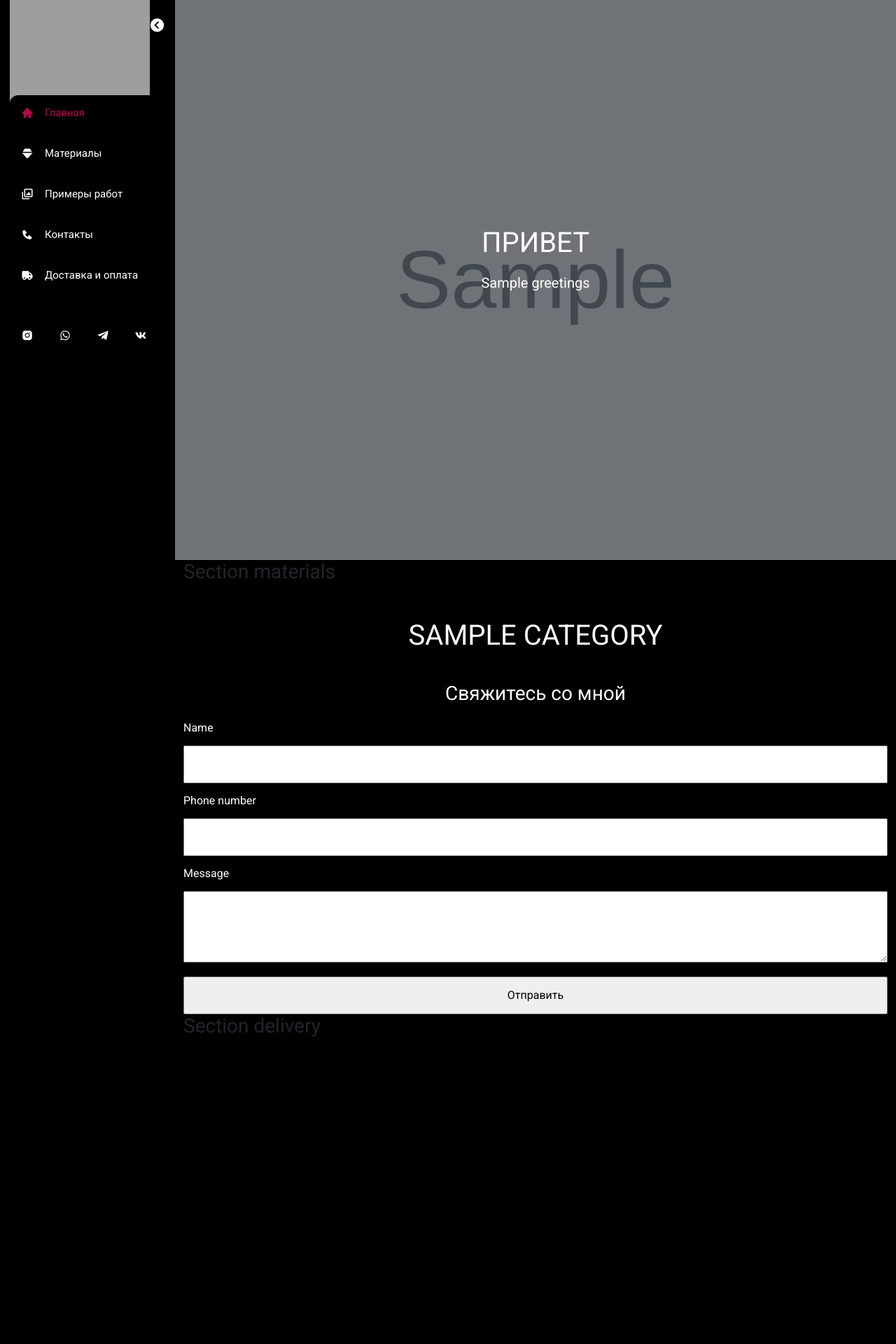
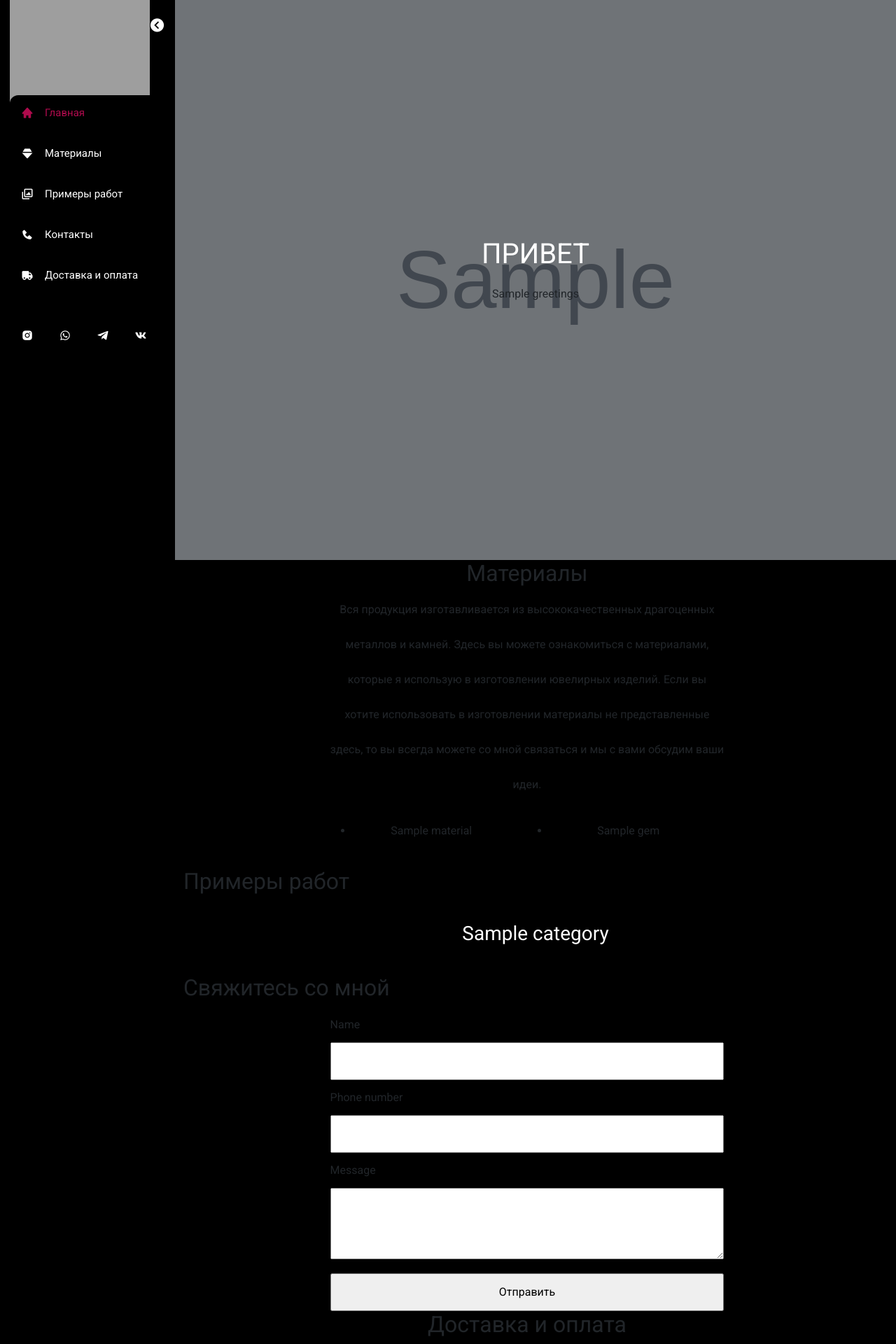
Before and after one commit to Camar4elo/Jewelry_site, a Django app: template shop/templates/contacts.html in a window 1280 px wide. Shown: the top 1920 px of the page at 70% size. Run offline with Django 3.2, Linux system fonts and the light colour scheme; the template is opened without the code that fills it: most values are stand-ins (such as "Sample title", 1, 10 or a date in 2020); grey boxes marked "Sample" are stand-in pictures; form fields are guessed from the names that the template uses; some libraries are stand-ins or nearby versions; grey boxes are pictures that could not be loaded.

Commit message:
add content to section_materials, update structure section_work, update structure section_contacts, add content section_delivery

```diff
--- a/shop/templates/base.html
+++ b/shop/templates/base.html
@@ -11,9 +11,7 @@
     <script src="https://cdnjs.cloudflare.com/ajax/libs/mobile-detect/1.4.4/mobile-detect.min.js"></script>
     <link href="https://cdn.jsdelivr.net/npm/bootstrap@5.1.0/dist/css/bootstrap.min.css" rel="stylesheet"
         integrity="sha384-KyZXEAg3QhqLMpG8r+8fhAXLRk2vvoC2f3B09zVXn8CA5QIVfZOJ3BCsw2P0p/We" crossorigin="anonymous">
-
-    <link  href="{% static 'lightbox/lightbox.css' %}" rel="stylesheet">
-
+    <link href="{% static 'lightbox/lightbox.css' %}" rel="stylesheet">
     {% block title %}
     <title>Jewelry by Svetlana Remizontseva</title>
     {% endblock %}
@@ -98,9 +96,9 @@
             <div class="container-fluid">
                 <div class="row justify-content-center align-items-center" id="home">
                     <div class="col-md-7 text-center">
-                        <h1 class="text-white heading text-uppercase" data-aos="fade-up" data-aos-delay="500">Привет
+                        <h1 class="text-white heading text-uppercase" data-aos="fade-up" data-aos-delay="450">Привет
                         </h1>
-                        <p class="lead text-white mb-5" data-aos="fade-up" data-aos-delay="500">
+                        <p data-aos="fade-up" data-aos-delay="500">
                             {{photo_and_greetings.greetings}}
                         </p>
                     </div>
@@ -110,37 +108,70 @@
 
         <section id="section_materials">
             <div class="container-fluid">
-                <h3>Section materials</h3>
+                <div class="row justify-content-center align-items-center">
+                    <div class="col-md-7 text-center">
+                        <h2 data-aos="fade-up" data-aos-delay="450">Материалы</h2>
+                        <p data-aos="fade-up" data-aos-delay="500">Вся продукция изготавливается из высококачественных
+                            драгоценных металлов и камней. Здесь вы можете ознакомиться с материалами, которые
+                            я использую в изготовлении ювелирных изделий. Если вы хотите использовать в изготовлении
+                            материалы не представленные здесь,
+                            то вы всегда можете со мной связаться и мы с вами обсудим ваши идеи.
+                        </p>
+                        <div class="row" id="materials_row">
+                            <div class="col-md-6">
+                                <ul class="materials ">
+                                    {% for material in materials %}
+                                    <li>
+                                        {{ material.name }}
+                                    </li>
+                                    {% endfor %}
+                                </ul>
+                            </div>
+                            <div class="col-md-6">
+                                <ul class="gems">
+                                    {% for gem in gems %}
+                                    <li>
+                                        {{ gem.name }}
+                                    </li>
+                                    {% endfor %}
+                                </ul>
+                            </div>
+                        </div>
+                    </div>
+                </div>
             </div>
         </section>
 
         <section class="photos" id="section_work">
             <div class="container-fluid" id="photo_container">
+                <h2 data-aos="fade-up" data-aos-delay="450">Примеры работ</h2>
                 <div class="col-12" id="images_columns">
+                    {% for category in category_list %}
                     <div class="row align-items-stretch" id="pht">
-                        {% for category in category_list %}
-                        <h1 class="jewel-category text-uppercase" data-aos="flip-down" data-aos-delay="300">{{category}}</h1>
+                        <h3 class="jewel-category" data-aos="fade-up" data-aos-delay="500">{{category}}</h3>
                         {% for image in images_list %}
                         {% if category == image.category %}
                         <div class="col-4 col-md-4 col-lg-2" id="images" data-aos="fade-up"
                             data-aos-delay={{image.data_aos_delay}}>
-                            <a href="media/{{ image.name }}" class="d-block photo-item" data-lightbox="{{ category }}" data-title="{{ image.decoration_name }}">
+                            <a href="media/{{ image.name }}" class="d-block photo-item" data-lightbox="{{ category }}"
+                                data-title="{{ image.decoration_name }}">
                                 <img src="media/{{ image.name }}" alt="Image" class="img-fluid">
                             </a>
                         </div>
                         {% endif %}
                         {% endfor %}
+                    </div>
                     {% endfor %}
-                    </div>
                 </div>
             </div>
         </section>
 
         <section id="section_contacts">
             <div class="container-fluid">
-                <h3 style="color: white; text-align: center;">Свяжитесь со мной</h3>
-                <div class="form" style="color: white;">
-                    <form action="" method="post">
+                <div class="row justify-content-center align-items-center" id="contact_form">
+                    <h2 data-aos="fade-up" data-aos-delay="450">Свяжитесь со мной</h2>
+                    <div class="form col-md-7 text-left">
+                        <form action="" method="post" data-aos="fade-up" data-aos-delay="500">
                             {% csrf_token %}
                             {{ form.name.label }}
                             {{ form.name }}
@@ -148,15 +179,22 @@
                             {{ form.phone_number }}
                             {{ form.message.label }}
                             {{ form.message }}<br>
-                    <input type="submit" value="Отправить" />
+                            <input class="button" type="submit" value="Отправить">
                         </form>
+                    </div>
                 </div>
             </div>
         </section>
 
-        <section id="section_delivery" style="margin-bottom: 2000px;">
+        <section id="section_delivery">
             <div class="container-fluid">
-                <h3>Section delivery</h3>
+                <div class="row justify-content-center align-items-center">
+                    <div class="col-md-7 text-center">
+                        <h2 data-aos="fade-up" data-aos-delay="450">Доставка и оплата</h2>
+                        <p data-aos="fade-up" data-aos-delay="500">Доставка осуществляется до постоматов pickpoint</p>
+                        <p data-aos="fade-up" data-aos-delay="500">Оплата принимается по реквизитам, переводом по номеру карты или СБП</p>
+                    </div>
+                </div>
             </div>
         </section>
 
```
Lines whose indentation alone changed are shown as unchanged.
